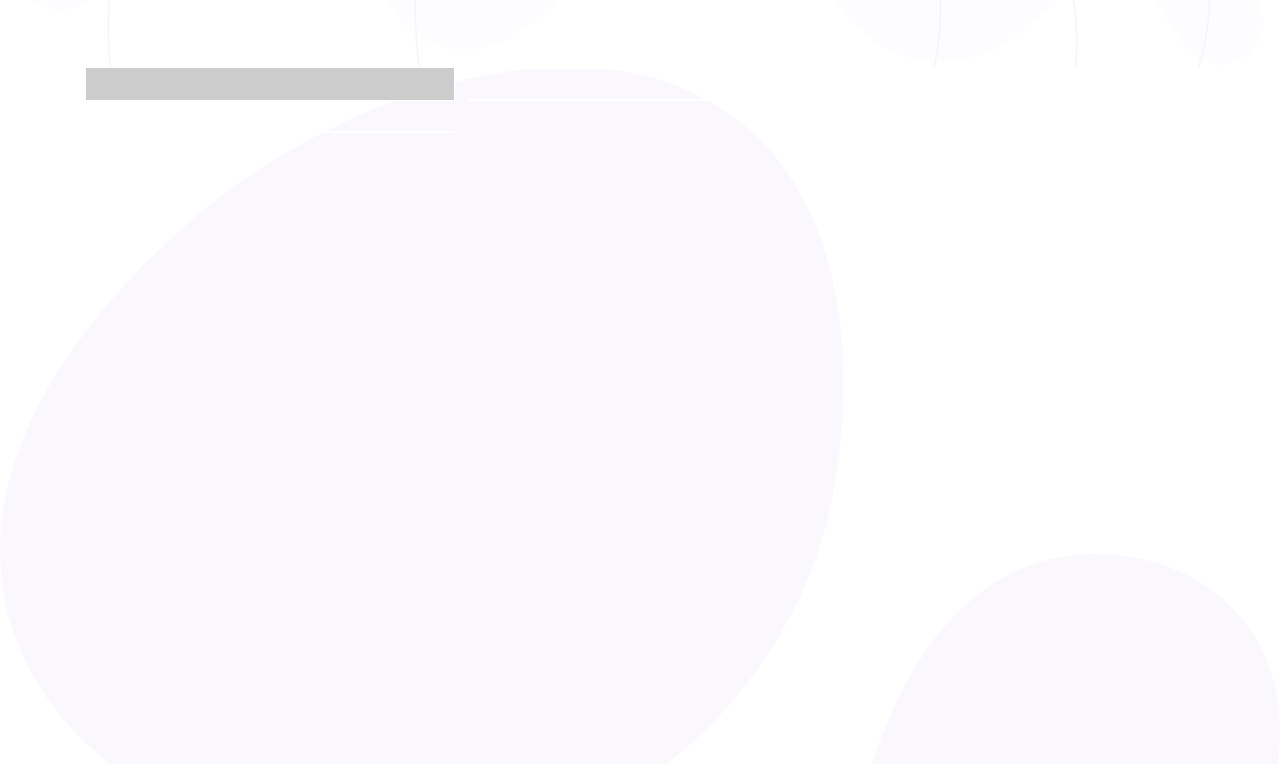
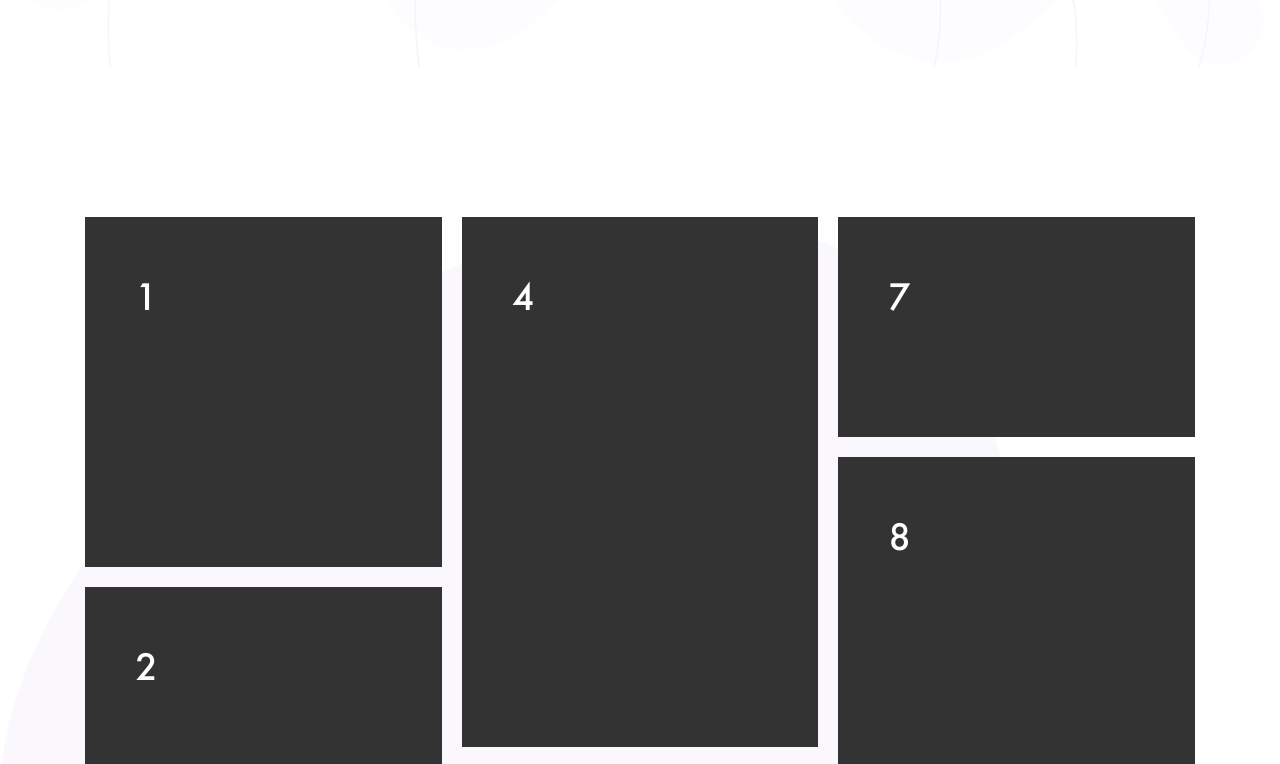
Before and after one commit to klavenjones/Prelude, a plain HTML site: page index.html in a window 1280 px wide. Shown: the part 566-1330 px from the top of the page. Drawn offline with nearby package versions, Linux system fonts and the light colour scheme.

Commit message:
Finished Masonry

```diff
--- a/css/main.scss
+++ b/css/main.scss
@@ -133,19 +133,22 @@ body {
   margin: 0 auto;
   background-image: url("../img/portfolio-background@2x.png");
   background-size: cover;
-  height: 100%;
+  margin-top: 150px;
   .portfolio-grid {
-    display: grid;
-    grid-gap: 30px 40px;
-    grid-template-columns: repeat(auto-fit, minmax(300px, 1fr));
-    grid-template-rows: repeat(6, 1fr);
+    columns: 3 350px;
+    column-gap: 20px;
     .portfolio-item {
-      background: #cccccc;
-      width: 370px;
-
-      border: 1px solid white;
-      &.one {
-        grid-row: 1/3;
+      background: #333;
+      height: 350px;
+      margin-bottom: 20px;
+      padding: 50px;
+      font-size: 40px;
+      color: white;
+      &.tall {
+        height: 530px;
+      }
+      &.short {
+        height: 220px;
       }
     }
   }
--- a/index.html
+++ b/index.html
@@ -122,12 +122,15 @@
                 <div class="row">
                     <div class="col-xl-12">
                         <div class="portfolio-grid">
-                            <div class="portfolio-item one"></div>
-                            <div class="portfolio-item two"></div>
-                            <div class="portfolio-item three"></div>
-                            <div class="portfolio-item four"></div>
-                            <div class="portfolio-item five"></div>
-                            <div class="portfolio-item six"></div>
+                            <div class="portfolio-item">1</div>
+                            <div class="portfolio-item short">2</div>
+                            <div class="portfolio-item tall">3</div>
+                            <div class="portfolio-item tall">4</div>
+                            <div class="portfolio-item ">5</div>
+                            <div class="portfolio-item short">6</div>
+                            <div class="portfolio-item short">7</div>
+                            <div class="portfolio-item ">8</div>
+                            <div class="portfolio-item tall">9</div>
                         </div>
                     </div>
                 </div>
```
Also changed, not shown: css/main.css, 1 other file.
